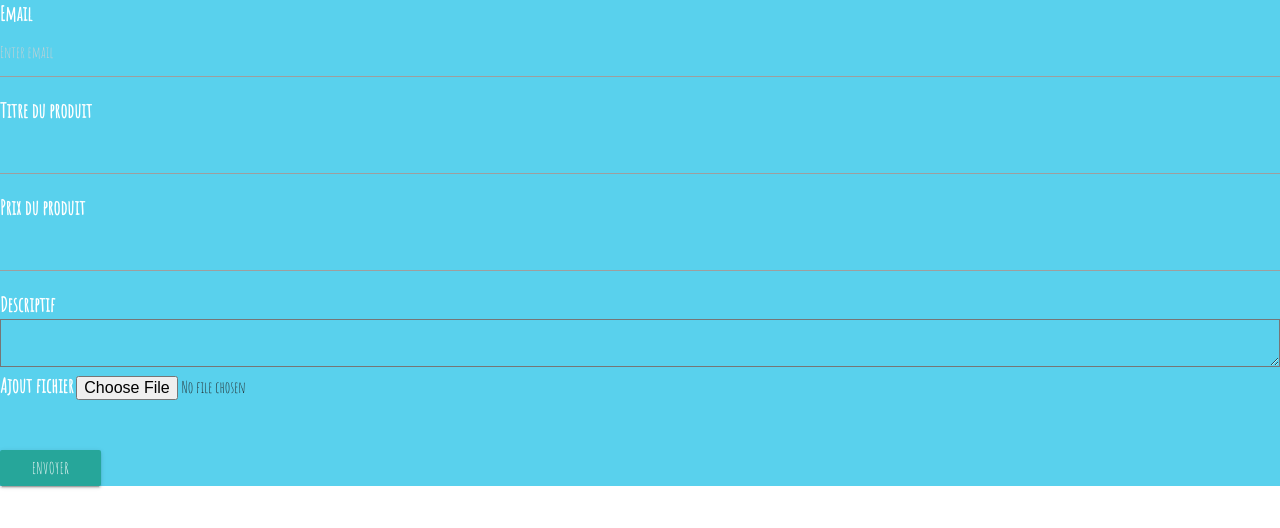
After one commit to Simplon-Roubaix/e-Frozen, a PHP site: page /formulaire.php in a window 1280 px wide. The commit adds this page. Shown: the top 528 px of the page. Run offline with PHP 8.4, Linux system fonts and the light colour scheme; some libraries are stand-ins or nearby versions.

Commit message:
formulaire d'ajout article sur la page connexion

```diff
--- a/css/main.css
+++ b/css/main.css
@@ -81,6 +81,25 @@ footer p {
 
 .card img {
   border: 2px solid rgb(89, 209, 237);
+}
+
+/**************page connexion***************************/
+#ajout {
+width: 100%;
+  margin: auto;
+  background-color: rgb(89, 209, 237);
+
+}
+
+label {
+  color: white;
+  font-size: 20px;
+  font-weight: bold;
+
+}
+
+#ajout button {
+margin-top: 50px;
 }
 
 /**************************************************************************
--- /dev/null
+++ b/formulaire.php
@@ -0,0 +1,47 @@
+<!doctype html>
+<html class="no-js" lang="fr">
+    <head>
+        <meta charset="utf-8">
+        <meta http-equiv="x-ua-compatible" content="ie=edge">
+        <title>E-commerce PHP</title>
+        <meta name="description" content="">
+        <meta name="viewport" content="width=device-width, initial-scale=1">
+        <link href="https://fonts.googleapis.com/icon?family=Material+Icons" rel="stylesheet">
+
+        <!-- Place favicon.ico in the root directory -->
+
+        <link rel="stylesheet" href="css/materialize.css">
+        <link rel="stylesheet" href="css/main.css">
+        <link href="https://fonts.googleapis.com/css?family=Amatic+SC" rel="stylesheet">
+        <script src="js/vendor/modernizr-2.8.3.min.js"></script>
+    </head>
+    <body>
+
+      <form id="ajout">
+        <div class="form-group">
+          <label for="exampleInputEmail1">Email</label>
+          <input type="email" class="form-control" id="exampleInputEmail1" aria-describedby="emailHelp" placeholder="Enter email">
+        </div>
+        <div class="form-group">
+          <label for="titre">Titre du produit</label>
+          <input type="text" class="form-control" id="titre">
+        </div>
+        <div class="form-group">
+          <label for="prix">Prix du produit</label>
+          <input type="text" class="form-control" id="prix">
+        </div>
+        <div class="form-group">
+          <label for="descriptif">Descriptif</label>
+          <textarea class="form-control" id="descriptif" rows="3"></textarea>
+        </div>
+        <div class="form-group">
+          <label for="image">Ajout fichier</label>
+          <input type="file" class="form-control-file" id="image" aria-describedby="fileHelp">
+        </div>
+        <button type="submit" class="btn btn-primary">Envoyer</button>
+      </form>
+
+
+
+    </body>
+    </html>
--- a/header.php
+++ b/header.php
@@ -55,7 +55,7 @@
         $req->closeCursor();
         ?>
 
-  <form action="connexion.php" method="post" class="form-inline">
+  <form id="membre" action="connexion.php" method="post" class="form-inline">
         <div class="form-group">
 
           <label for="pseudo">Pseudo</label>
@@ -75,3 +75,5 @@
       <form action="deconnexion.php" method="post">
         <button type="submit" value="valider">Déconnexion</button>
       </form>
+    </body>
+    </html>
```
Also changed, not shown: connexion.php (+6 -4 lines).
